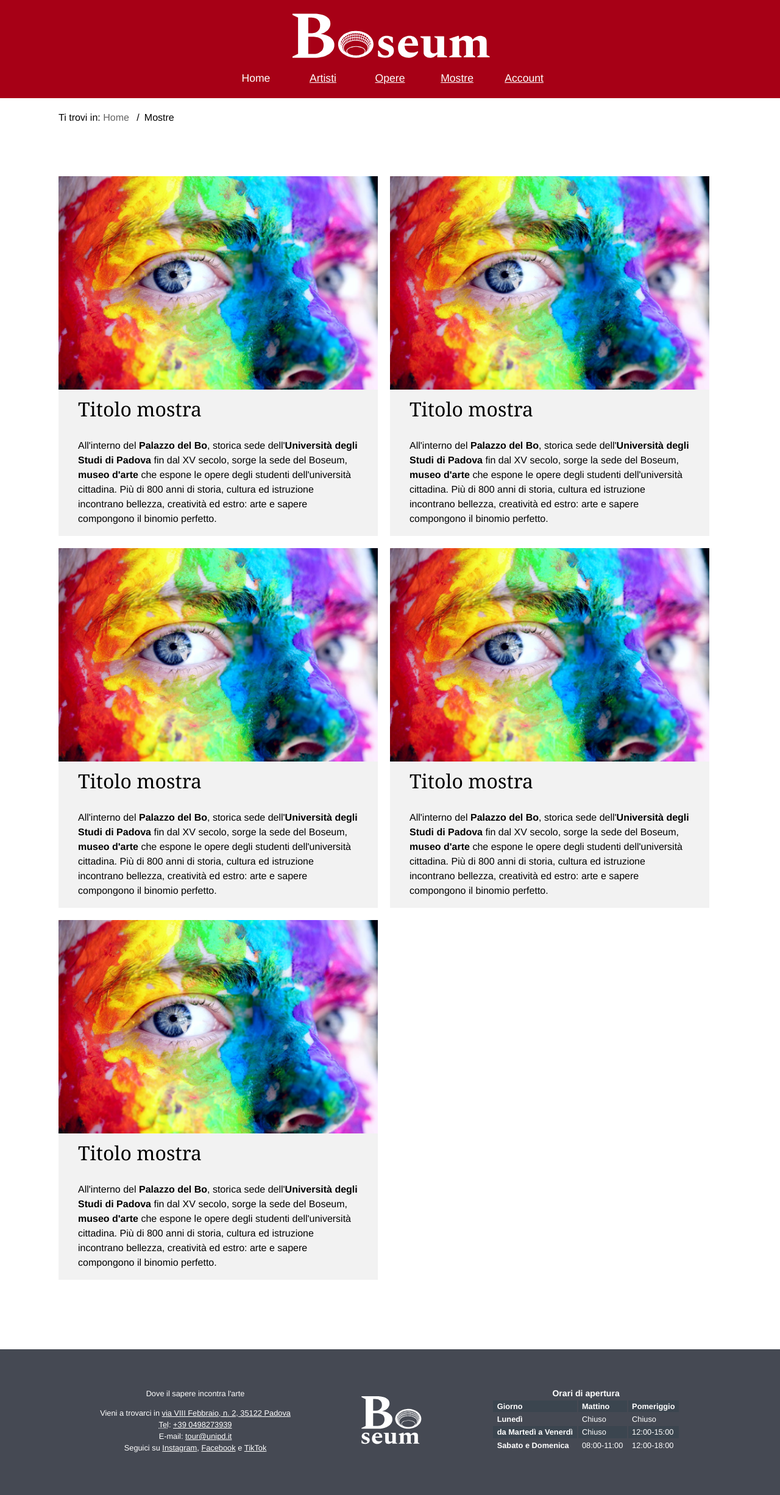
After one commit to rmdevv/Boseum, a PHP site: page /src/mostre.html in a window 1280 px wide. The commit adds this page. Shown: the whole page at 61% size. Run offline with PHP 8.4, Linux system fonts and the light colour scheme.

Commit message:
added mostre

```diff
--- a/assets/CSS/mini.css
+++ b/assets/CSS/mini.css
@@ -46,12 +46,6 @@ header h1{
     padding: 4em 1em 0em;
 }
 
-.indexh{
-    padding-bottom: 1em;
-    text-align: center;
-    margin: auto;
-}
-
 .artwork_section{
     display:flex;
     flex-direction:column-reverse;
@@ -91,3 +85,9 @@ footer div {
 .error404 h2{
     padding: 0;
 }
+
+.artshow_list {
+    display: block;
+    width: 100%;
+    margin: 4em auto;
+}
--- a/assets/CSS/style.css
+++ b/assets/CSS/style.css
@@ -17,8 +17,8 @@
 
     --linkColor: rgb(100,100,100);
 
-    --navVisitedLinkColor: rgb(255,255,255);
-    --navLinkColor: rgb(200, 200, 200);
+    --navVisitedLinkColor: rgb(200, 200, 200);
+    --navLinkColor: rgb(255,255,255);
     --flagColor: rgb(167, 0, 22);
     --imageBackground: rgb(248,248,248);
     --bannerBackground: rgb(242,242,242);
@@ -226,7 +226,7 @@ header h1{
     padding: 2em;
 }
 
-.cards{
+.partners_cards{
     margin: auto;
     padding: 1em;
     list-style: none;
@@ -236,35 +236,30 @@ header h1{
     justify-content: center;
 }
 
-.cards li{
-    background-color: var(--bannerBackground);
+.partners_cards li{
     margin: 0 10px 20px 10px;
     padding: 10px;
-    border-radius: 5px;
+    border-radius: 3px;
     flex: 0 0 200px;
-    box-shadow: 1px 1px 1px 1px rgba(0, 0, 0, .1);
+    box-shadow: 6px 6px 10px 0 rgba(0, 0, 6, 0.18), 0 0 4px 0 rgba(0, 0, 6, 0.18);
 }
 
-.cards li:hover{
-    transform: scale(1.05);
+.partners_cards li:hover{
+    background-color: var(--bannerBackground);
     transition: all .2s ease-out;
 }
 
-.cards li a:link{
-    filter: opacity(70%);
-}
-
-.cards li a:hover{
+.partners_cards li a:link{
     filter: opacity(100%);
 }
 
-.index_card_header{
+.card_header{
     font-size: 2em;
     line-height: 1em;
     margin-bottom: 1em;
 }
 
-h5[class="index_card_header"]{
+h5[class="card_header"]{
     text-align: center;
 }
 
@@ -687,3 +682,51 @@ footer a:visited{
 .related_artwork_title a:hover{
     text-decoration:underline
 }
+
+.artshow_list {
+    display: flex;
+    flex-wrap: wrap;
+    width: min(85vw, 1440px);
+    margin: 4em auto;
+    gap: 20px;
+}
+.artshow_card {
+    min-height: 400px;
+    background-color: var(--bannerBackground);
+    width: calc(50% - 20px);
+}
+.artshow_image_link {
+    background-color:#e3e3e3;
+    border:none;
+    display:flex;
+    height:350px;
+    justify-content: center;
+    overflow:hidden;
+}
+.artshow_image{
+    margin: auto;
+    max-height: 350px;
+    object-fit: contain;
+    transform-origin: center;
+    transition: all .4s ease-out
+}
+.artshow_image:focus-within,.artshow_image:hover{
+    transform:scale(1.06)
+}
+.artshow_card_info {
+    text-align: left;
+    padding: 1em 2em;
+    box-sizing: border-box;
+}
+.card_header a{
+    border:none;
+    text-decoration: none;
+    color: black;
+}
+.card_header a:hover{
+    text-decoration:underline
+}
+
+.artshow_card a:visited{
+    color: var(--linkColor);
+}
--- /dev/null
+++ b/src/mostre.html
@@ -0,0 +1,291 @@
+<!DOCTYPE html>
+<html lang="it">
+    <head>
+        <meta charset="UTF-8" />
+        <title>Mostre | Boseum</title>
+        <link
+            rel="shortcut icon"
+            type="image/png"
+            href="../assets/images/favicon.png" />
+        <meta
+            name="keywors"
+            content="museo d'arte, palazzo bo, università degli studi di padova, padova" />
+        <meta
+            name="description"
+            content="Sito ufficiale del Boseum, museo d'arte universitario con sede nel Palazzo Bo a Padova" />
+        <meta name="viewport" content="width=device-width, initial-scale=1" />
+        <link rel="stylesheet" href="../assets/css/style.css" media="screen" />
+        <link
+            rel="stylesheet"
+            href="../assets/css/mini.css"
+            media="screen and (max-width:600px)" />
+    </head>
+    <body>
+        <header>
+            <nav aria-label="Aiuti alla navigazione">
+                <a class="navigationHelp" href="#contenuto">Vai al contenuto</a>
+            </nav>
+            <h1 lang="en">Boseum</h1>
+        </header>
+        <nav id="menu">
+            <ul>
+                <li><span lang="en">Home</span></li>
+                <li><a href="artisti.html">Artisti</a></li>
+                <li><a href="opere.html">Opere</a></li>
+                <li><a href="mostre.html">Mostre</a></li>
+                <li>
+                    <a href="accedi.html" id="accountnav" lang="en">Account</a>
+                </li>
+            </ul>
+        </nav>
+        <nav id="breadcrumb">
+            <span>Ti trovi in:</span>
+            <ul class="breadcrumb">
+                <li>
+                    <a href="index.html"><span lang="en">Home</span></a>
+                </li>
+                <li>
+                    <span>Mostre</span>
+                </li>
+            </ul>
+        </nav>
+        <main id="content">
+            <!-- SEZIONE INFO BO -->
+            <!-- SEZIONE RICERCA -->
+            <!-- SEZIONE LISTA MOSTRE -->
+            <section class="artshow_list">
+                <div class="artshow_card">
+                    <a class="artshow_image_link" href="TODO: link_opera">
+                        <img
+                            src="../uploads/artshows/1.jpg"
+                            alt="TODO{title_related_artwork}"
+                            class="artshow_image" />
+                    </a>
+                    <div class="artshow_card_info">
+                        <h2 class="card_header">
+                            <a href="TODO: link_mostra"> Titolo mostra</a>
+                        </h2>
+
+                        <p>
+                            All'interno del <strong>Palazzo del Bo</strong>,
+                            storica sede dell'<strong
+                                >Università degli Studi di Padova</strong
+                            >
+                            fin dal XV secolo, sorge la sede del
+                            <span lang="en">Boseum</span>,
+                            <strong>museo d'arte</strong> che espone le opere
+                            degli studenti dell'università cittadina. Più di 800
+                            anni di storia, cultura ed istruzione incontrano
+                            bellezza, creatività ed estro: arte e sapere
+                            compongono il binomio perfetto.
+                        </p>
+                    </div>
+                </div>
+                <div class="artshow_card">
+                    <a class="artshow_image_link" href="TODO: link_opera">
+                        <img
+                            src="../uploads/artshows/1.jpg"
+                            alt="TODO{title_related_artwork}"
+                            class="artshow_image" />
+                    </a>
+                    <div class="artshow_card_info">
+                        <h2 class="card_header">
+                            <a href="TODO: link_mostra"> Titolo mostra</a>
+                        </h2>
+
+                        <p>
+                            All'interno del <strong>Palazzo del Bo</strong>,
+                            storica sede dell'<strong
+                                >Università degli Studi di Padova</strong
+                            >
+                            fin dal XV secolo, sorge la sede del
+                            <span lang="en">Boseum</span>,
+                            <strong>museo d'arte</strong> che espone le opere
+                            degli studenti dell'università cittadina. Più di 800
+                            anni di storia, cultura ed istruzione incontrano
+                            bellezza, creatività ed estro: arte e sapere
+                            compongono il binomio perfetto.
+                        </p>
+                    </div>
+                </div>
+                <div class="artshow_card">
+                    <a class="artshow_image_link" href="TODO: link_opera">
+                        <img
+                            src="../uploads/artshows/1.jpg"
+                            alt="TODO{title_related_artwork}"
+                            class="artshow_image" />
+                    </a>
+                    <div class="artshow_card_info">
+                        <h2 class="card_header">
+                            <a href="TODO: link_mostra"> Titolo mostra</a>
+                        </h2>
+
+                        <p>
+                            All'interno del <strong>Palazzo del Bo</strong>,
+                            storica sede dell'<strong
+                                >Università degli Studi di Padova</strong
+                            >
+                            fin dal XV secolo, sorge la sede del
+                            <span lang="en">Boseum</span>,
+                            <strong>museo d'arte</strong> che espone le opere
+                            degli studenti dell'università cittadina. Più di 800
+                            anni di storia, cultura ed istruzione incontrano
+                            bellezza, creatività ed estro: arte e sapere
+                            compongono il binomio perfetto.
+                        </p>
+                    </div>
+                </div>
+                <div class="artshow_card">
+                    <a class="artshow_image_link" href="TODO: link_opera">
+                        <img
+                            src="../uploads/artshows/1.jpg"
+                            alt="TODO{title_related_artwork}"
+                            class="artshow_image" />
+                    </a>
+                    <div class="artshow_card_info">
+                        <h2 class="card_header">
+                            <a href="TODO: link_mostra"> Titolo mostra</a>
+                        </h2>
+
+                        <p>
+                            All'interno del <strong>Palazzo del Bo</strong>,
+                            storica sede dell'<strong
+                                >Università degli Studi di Padova</strong
+                            >
+                            fin dal XV secolo, sorge la sede del
+                            <span lang="en">Boseum</span>,
+                            <strong>museo d'arte</strong> che espone le opere
+                            degli studenti dell'università cittadina. Più di 800
+                            anni di storia, cultura ed istruzione incontrano
+                            bellezza, creatività ed estro: arte e sapere
+                            compongono il binomio perfetto.
+                        </p>
+                    </div>
+                </div>
+                <div class="artshow_card">
+                    <a class="artshow_image_link" href="TODO: link_opera">
+                        <img
+                            src="../uploads/artshows/1.jpg"
+                            alt="TODO{title_related_artwork}"
+                            class="artshow_image" />
+                    </a>
+                    <div class="artshow_card_info">
+                        <h2 class="card_header">
+                            <a href="TODO: link_mostra"> Titolo mostra</a>
+                        </h2>
+
+                        <p>
+                            All'interno del <strong>Palazzo del Bo</strong>,
+                            storica sede dell'<strong
+                                >Università degli Studi di Padova</strong
+                            >
+                            fin dal XV secolo, sorge la sede del
+                            <span lang="en">Boseum</span>,
+                            <strong>museo d'arte</strong> che espone le opere
+                            degli studenti dell'università cittadina. Più di 800
+                            anni di storia, cultura ed istruzione incontrano
+                            bellezza, creatività ed estro: arte e sapere
+                            compongono il binomio perfetto.
+                        </p>
+                    </div>
+                </div>
+            </section>
+        </main>
+        <footer>
+            <div id="infofoot">
+                <p>Dove il sapere incontra l'arte</p>
+                <ul id="listinfofoot">
+                    <li>
+                        Vieni a trovarci in
+                        <a
+                            href="https://maps.app.goo.gl/iicWxkvzbn2m2wsUA"
+                            target="_blank"
+                            >via VIII Febbraio, <abbr title="Numero">n</abbr>.
+                            2, 35122 Padova</a
+                        >
+                    </li>
+                    <li>
+                        <abbr title="Telefono">Tel</abbr>:
+                        <a href="tel:+390498273939">+39 0498273939</a>
+                    </li>
+                    <li>
+                        <span lang="en">E-mail</span>:
+                        <a href="mailto:tour@unipd.it"
+                            ><span lang="en">tour</span>&commat;unipd.it</a
+                        >
+                    </li>
+                    <li>
+                        Seguici su
+                        <a
+                            href="https://www.instagram.com/visitunipd/?hl=it"
+                            target="_blank"
+                            lang="en"
+                            >Instagram</a
+                        >,
+                        <a
+                            href="https://it-it.facebook.com/visitunipd/"
+                            target="_blank"
+                            lang="en"
+                            >Facebook</a
+                        >
+                        e
+                        <a
+                            href="https://vm.tiktok.com/ZMe791AJx/"
+                            target="_blank"
+                            lang="en"
+                            >TikTok</a
+                        >
+                    </li>
+                </ul>
+            </div>
+            <div id="logofoot">
+                <img
+                    src="../assets/images/logomini.svg"
+                    alt=""
+                    width="100"
+                    height="100" />
+            </div>
+            <div id="orariofoot">
+                <p id="descrOrariTable" class="navigationHelp">
+                    La tabella contiene gli orari di apertura del museo, aperto
+                    dal martedì alla domenica e chiuso il lunedì
+                </p>
+                <table aria-describedby="descrOrariTable">
+                    <caption>
+                        Orari di apertura
+                    </caption>
+                    <thead>
+                        <tr>
+                            <th scope="col">Giorno</th>
+                            <th scope="col">Mattino</th>
+                            <th scope="col">Pomeriggio</th>
+                        </tr>
+                    </thead>
+                    <tbody>
+                        <tr>
+                            <th scope="row">Lunedì</th>
+                            <td data-title="mattino">Chiuso</td>
+                            <td data-title="pomeriggio">Chiuso</td>
+                        </tr>
+                        <tr>
+                            <th scope="row">da Martedì a Venerdì</th>
+                            <td data-title="mattino">Chiuso</td>
+                            <td data-title="pomeriggio">
+                                <time>12:00</time>-<time>15:00</time>
+                            </td>
+                        </tr>
+                        <tr>
+                            <th scope="row">Sabato e Domenica</th>
+                            <td data-title="mattino">
+                                <time>08:00</time>-<time>11:00</time>
+                            </td>
+                            <td data-title="pomeriggio">
+                                <time>12:00</time>-<time>18:00</time>
+                            </td>
+                        </tr>
+                    </tbody>
+                </table>
+            </div>
+        </footer>
+    </body>
+</html>
```
Also changed, not shown: src/index.html (+6 -8 lines).
